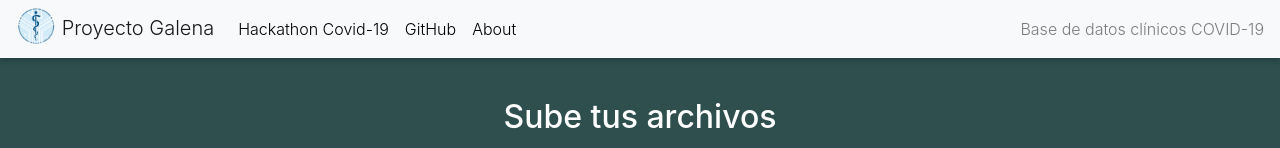
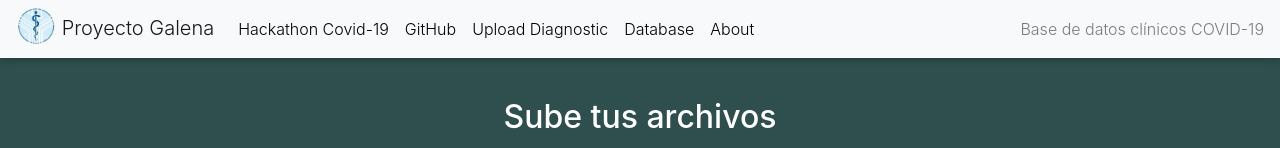
Before and after one commit to PVQRO/galena-client, a React (Create React App) app: page /upload in a window 1280 px wide. Shown: the top 148 px of the page. Built offline with nearby package versions, Linux system fonts and the light colour scheme; no server answers.

Commit message:
Added all pages to header. Modified project link to devpost site

```diff
--- a/src/Components/Header.js
+++ b/src/Components/Header.js
@@ -38,10 +38,16 @@ const Header = (props) => {
         <Collapse isOpen={isOpen} navbar>
           <Nav className="mr-auto" navbar>
             <NavItem>
-              <NavLink href="https://taiga.vencealvirus.software.imdea.org/project/pvqro-galena/timeline" target="_blank">Hackathon Covid-19</NavLink>
+              <NavLink href="https://devpost.com/software/galena-databook" target="_blank">Hackathon Covid-19</NavLink>
             </NavItem>
             <NavItem>
-              <NavLink href="https://github.com/PVQRO/Proyecto-GALENA" target="_blank">GitHub</NavLink>
+              <NavLink href="https://github.com/PVQRO" target="_blank">GitHub</NavLink>
+            </NavItem>
+            <NavItem>
+              <NavLink href="/upload">Upload Diagnostic</NavLink>
+            </NavItem>
+            <NavItem>
+              <NavLink href="/dashboard">Database</NavLink>
             </NavItem>
             <NavItem>
               <NavLink href="/about">About</NavLink>
```
